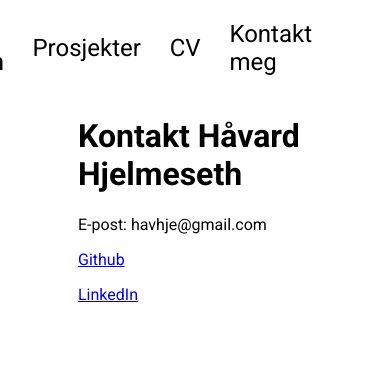
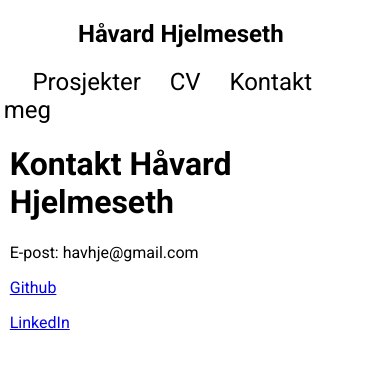
Before and after one commit to haavardsjef/hjemmeside, a React (Create React App) app: page /contact in a window 390 px wide. Shown: the top 368 px of the page. Built offline with nearby package versions, Linux system fonts and the light colour scheme.

Commit message:
Fix some react warnings

```diff
--- a/src/components/contact/index.jsx
+++ b/src/components/contact/index.jsx
@@ -7,7 +7,11 @@ export default function Contact() {
       <h1>Kontakt Håvard Hjelmeseth</h1>
       <p>E-post: havhje@gmail.com</p>
       <p>
-        <a target="_blank" href="https://github.com/haavardsjef/">
+        <a
+          target="_blank"
+          href="https://github.com/haavardsjef/"
+          rel="noopener noreferrer"
+        >
           Github
         </a>
       </p>
@@ -15,6 +19,7 @@ export default function Contact() {
         <a
           target="_blank"
           href="https://www.linkedin.com/in/h%C3%A5vard-hjelmeseth-7a979a12a/"
+          rel="noopener noreferrer"
         >
           LinkedIn
         </a>
--- a/src/components/contact/style.css
+++ b/src/components/contact/style.css
@@ -2,3 +2,15 @@
   width: 60%;
   margin: auto;
 }
+
+@media only screen and (max-width: 1500px) {
+  .contact-wrapper {
+    width: 80%;
+  }
+}
+
+@media only screen and (max-width: 1000px) {
+  .contact-wrapper {
+    width: 95%;
+  }
+}
--- a/src/components/navigation/index.jsx
+++ b/src/components/navigation/index.jsx
@@ -6,15 +6,22 @@ export default function Navigation() {
   return (
     <div className="navigation">
       <h2 className="nav-title">Håvard Hjelmeseth</h2>
+      <div className="nav-buttons">
         <Link to="/" className="nav-item">
           Prosjekter
         </Link>
-      <a href="cv.pdf" className="nav-item" target="_blank">
+        <a
+          href="cv.pdf"
+          className="nav-item"
+          target="_blank"
+          rel="noopener noreferrer"
+        >
           CV
         </a>
         <Link to="/contact" className="nav-item">
           Kontakt meg
         </Link>
       </div>
+    </div>
   );
 }
--- a/src/components/navigation/style.css
+++ b/src/components/navigation/style.css
@@ -2,6 +2,7 @@
   width: 60%;
   margin: auto;
   display: flex;
+  flex-wrap: wrap;
   align-items: center;
   justify-content: flex-end;
 }
--- a/src/components/project/index.jsx
+++ b/src/components/project/index.jsx
@@ -25,18 +25,18 @@ export default function Project({
               Demo
             </a>
           ) : (
-            <a disabled className="project-btn project-btn-disabled">
+            <button disabled className="project-btn project-btn-disabled">
               Demo
-            </a>
+            </button>
           )}
           {code ? (
             <a href={code} className="project-btn">
               Vis kildekode
             </a>
           ) : (
-            <a disabled className="project-btn project-btn-disabled">
+            <button disabled className="project-btn project-btn-disabled">
               Vis Kildekode
-            </a>
+            </button>
           )}
         </div>
       </div>
--- a/src/index.css
+++ b/src/index.css
@@ -1,4 +1,5 @@
 body {
+  overflow-y: scroll;
   margin: 0;
   font-family: "Roboto", sans-serif;
 
@@ -10,3 +11,10 @@ code {
   font-family: source-code-pro, Menlo, Monaco, Consolas, "Courier New",
     monospace;
 }
+
+/* @media screen and (min-width: 960px) {
+  html {
+      margin-left: calc(100vw - 100%);
+      margin-right: 0;
+  }
+} */
```
Lines whose indentation alone changed are shown as unchanged.
